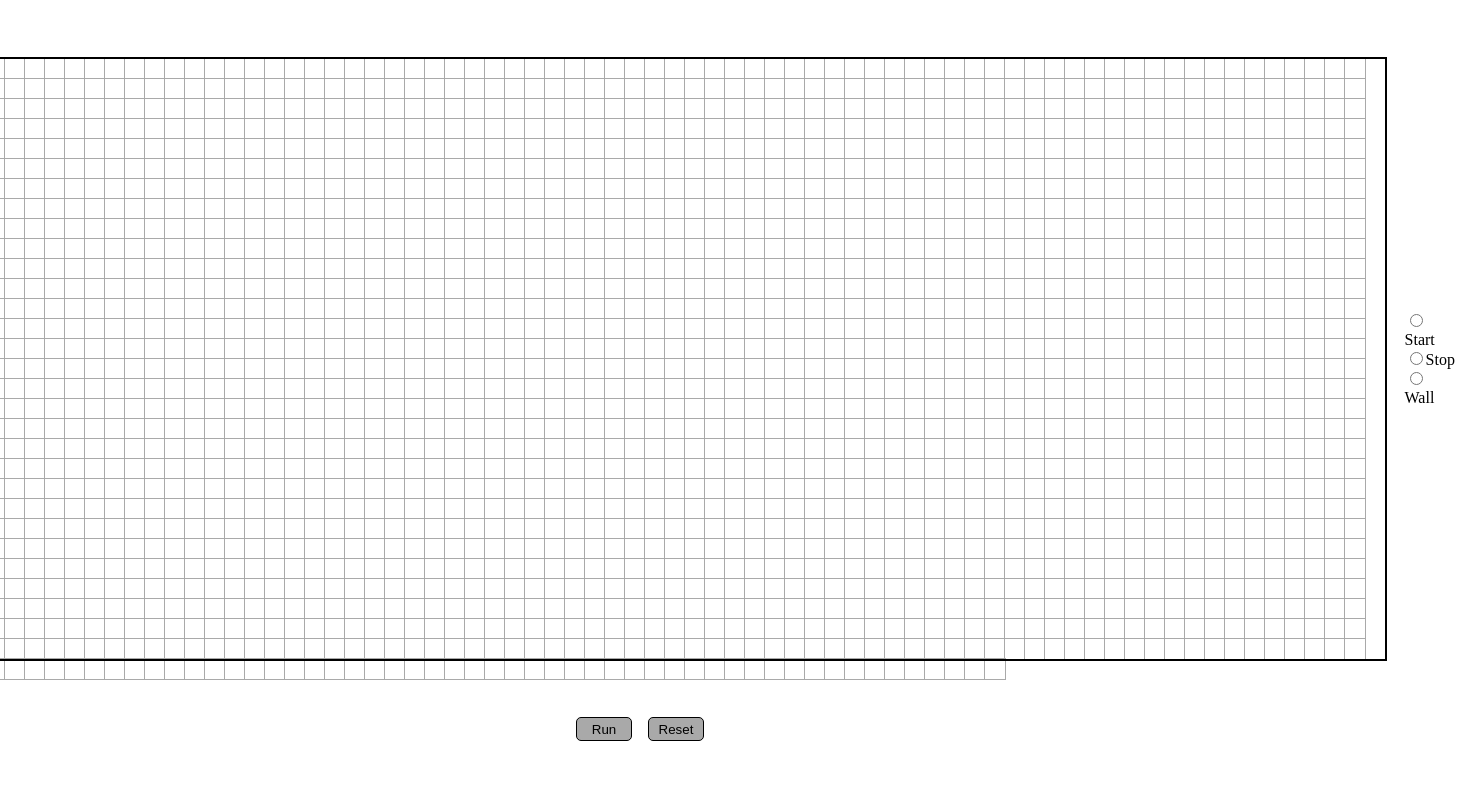
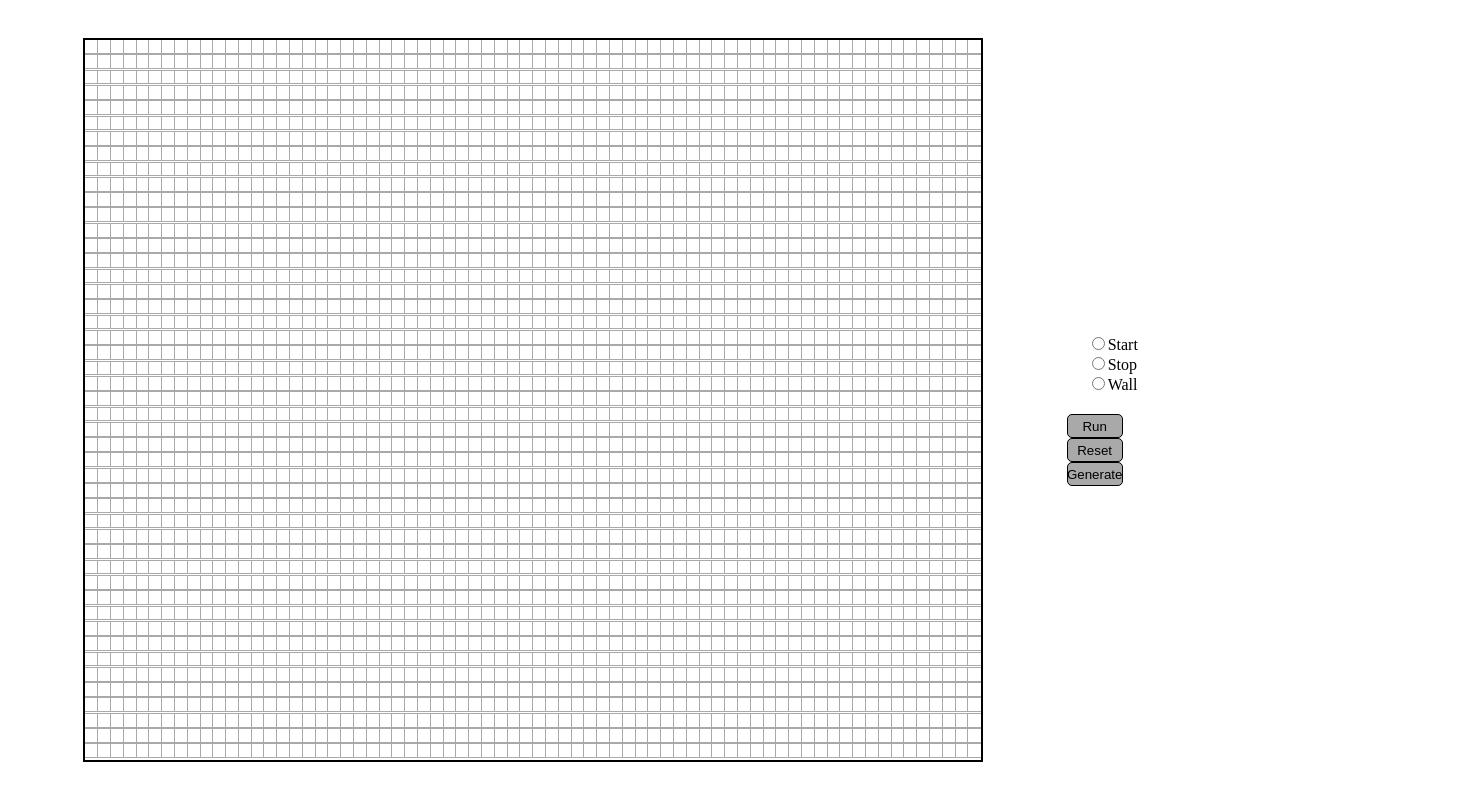
Before and after one commit to aidan-ching/pathfinding-visualizer, a React (Create React App) app: page / in a window 1280 px wide. Shown: the whole page, 1475 px wide, since content can reach past the window. Built offline with nearby package versions, Linux system fonts and the light colour scheme.

Commit message:
added animations

```diff
--- a/src/PathfindingVisualizer/Grid.js
+++ b/src/PathfindingVisualizer/Grid.js
@@ -1,13 +1,24 @@
 import React from "react";
 import Node from "./Node";
 
-const Grid = ({ start, finish, rows, cols, grid, changeGrid }) => {
+const Grid = ({
+  start,
+  finish,
+  rows,
+  cols,
+  grid,
+  handleMouseDown,
+  handleMouseEnter,
+  handleMouseUp,
+}) => {
   const generateGrid = () => {
     let myGrid = [];
     let count = 1;
 
-    for (let col = 0; col < cols; col++) { //how high the grid is
-      for (let row = 0; row < rows; row++) { //how wide the grid is
+    for (let col = 0; col < cols; col++) {
+      //how high the grid is
+      for (let row = 0; row < rows; row++) {
+        //how wide the grid is
         myGrid.push(
           <Node
             key={count}
@@ -16,9 +27,11 @@ const Grid = ({ start, finish, rows, cols, grid, changeGrid }) => {
             start={row === start[0] && col === start[1] ? true : false}
             end={row === finish[0] && col === finish[1] ? true : false}
             discovered={grid[row][col].explored}
-            path = {grid[row][col].path}
-            wall = {grid[row][col].wall}
-            changeGrid={changeGrid}
+            path={grid[row][col].path}
+            wall={grid[row][col].wall}
+            handleMouseDown={handleMouseDown}
+            handleMouseEnter={handleMouseEnter}
+            handleMouseUp={handleMouseUp}
           />
         );
         ++count;
--- a/src/PathfindingVisualizer/Node.js
+++ b/src/PathfindingVisualizer/Node.js
@@ -1,11 +1,43 @@
 import React from "react";
 
-const Node = ({ text, x, y, start, end, discovered, path, changeGrid, wall }) => {
+const Node = ({
+  text,
+  x,
+  y,
+  start,
+  end,
+  discovered,
+  path,
+  wall,
+  handleMouseDown,
+  handleMouseEnter,
+  handleMouseUp,
+}) => {
   return (
     <div
       className="node"
-      style={{ backgroundColor: start ? "DarkGreen" : end ? "FireBrick" : wall ? "black" : path ? "#6495ED" : discovered ? "lightblue" : "white"}}
-      onClickCapture={() => {changeGrid(x,y)}}
+      style={{
+        backgroundColor: start
+          ? "DarkGreen"
+          : end
+          ? "FireBrick"
+          : wall
+          ? "black"
+          : path
+          ? "#6495ED"
+          : discovered
+          ? "lightblue"
+          : "white",
+      }}
+      onMouseDown={() => {
+        handleMouseDown(x, y);
+      }}
+      onMouseEnter={() => {
+        handleMouseEnter(x, y);
+      }}
+      onMouseUp={() => {
+        handleMouseUp();
+      }}
     >
       {text}
     </div>
--- a/src/PathfindingVisualizer/Pathfinding.js
+++ b/src/PathfindingVisualizer/Pathfinding.js
@@ -4,24 +4,57 @@ import Button from "./Button";
 import RadioButtons from "./RadioButtons";
 import { useState } from "react";
 import * as algo from "../algorithms/dijkstra";
+import * as maze_gen from "../algorithms/maze_gen"
+
 
 const Pathfinding = () => {
-  const [rows, setRows] = useState(80);
-  const [cols, setCols] = useState(30);
+  const [rows, setRows] = useState(70);
+  const [cols, setCols] = useState(47);
   const [grid, setGrid] = useState(new algo.Grid(rows, cols).grid);
   const [start, setStart] = useState([-1, -1]); // x, y
   const [finish, setFinish] = useState([-1, -1]);
   const [itemToPlace, setItemToPlace] = useState(undefined);
+  const [mouseDown, setMouseDown] = useState(false);
+
+  const animationTime = 3;
 
   const run = () => {
-    let newGrid = algo.dijkstra_endgoal(grid, start, finish);
-    let tempNode = newGrid[finish[0]][finish[1]];
-    while (tempNode.prev !== undefined) {
-      tempNode = tempNode.prev;
-      newGrid[tempNode.x][tempNode.y].path = true;
+    //no start or end chosen
+    if (start === [-1, -1] || finish === [-1, -1]) {
+      console.log("Error: No start or/and end chosen");
+    } else {
+
+      let tempStart = start;
+      let tempFinish = finish;
+
+      reset();
+
+      setStart(tempStart);
+      setFinish(tempFinish);
+
+
+      let result = algo.dijkstra_endgoal(clearDiscovered(grid), tempStart, tempFinish);
+
+
+
+      //animate the discovered path first
+      for (let i = 0; i < result[1].length; ++i) {
+        setTimeout(() => {
+          let newGrid = grid.slice();
+          newGrid[result[1][i].x][result[1][i].y].explored = true;
+          setGrid(newGrid);
+        }, animationTime * i + animationTime);
+      }
+
+      //now animate the actual path found
+      for (let i = 0; i < result[0].length; ++i) {
+        setTimeout(() => {
+          let newGrid = grid.slice();
+          newGrid[result[0][i].x][result[0][i].y].path = true;
+          setGrid(newGrid);
+        }, (animationTime * i * 10) + animationTime * result[1].length);
+      }
     }
-
-    setGrid(newGrid);
   };
 
   const reset = () => {
@@ -35,11 +68,11 @@ const Pathfinding = () => {
   };
 
   const clearDiscovered = () => {
-    let newGrid = new algo.Grid(rows,cols).grid;
+    let newGrid = new algo.Grid(rows, cols).grid;
 
-    for (let i = 0; i < newGrid.length; ++i){
-      for (let j = 0; j < newGrid[i].length; ++j){
-        if (grid[i][j].wall){
+    for (let i = 0; i < newGrid.length; ++i) {
+      for (let j = 0; j < newGrid[i].length; ++j) {
+        if (grid[i][j].wall) {
           newGrid[i][j].wall = true;
         }
       }
@@ -56,12 +89,24 @@ const Pathfinding = () => {
       setGrid(clearDiscovered(grid));
       setFinish([x, y]);
     } else if (itemToPlace === "wall") {
-      let newGrid = JSON.parse(JSON.stringify(grid));
+      let newGrid = clearDiscovered(grid);
       newGrid[x][y].wall = true;
       setGrid(newGrid);
     }
+  };
 
-    console.log(grid[x][y]);
+  const handleMouseDown = (x, y) => {
+    setMouseDown(true);
+    changeGrid(x, y);
+  };
+
+  const handleMouseEnter = (x, y) => {
+    if (!mouseDown) return;
+    changeGrid(x, y);
+  };
+
+  const handleMouseUp = () => {
+    setMouseDown(false);
   };
 
   return (
@@ -73,14 +118,20 @@ const Pathfinding = () => {
           rows={rows}
           cols={cols}
           grid={grid}
-          changeGrid={changeGrid}
+          handleMouseDown={handleMouseDown}
+          handleMouseEnter={handleMouseEnter}
+          handleMouseUp={handleMouseUp}
         />
-        <RadioButtons onChange={changeItemToPlace} />
       </div>
 
       <div className="btn-container">
+        <RadioButtons onChange={changeItemToPlace} />
         <Button text="Run" onClick={run} />
         <Button text="Reset" onClick={reset} />
+        <Button text="Generate" onClick={() => {
+
+          console.log(maze_gen.fill_walls(grid));
+        }} />
       </div>
     </div>
   );
--- a/src/algorithms/dijkstra.js
+++ b/src/algorithms/dijkstra.js
@@ -148,8 +148,10 @@ function dijkstra(grid, start) {
 
 function dijkstra_endgoal(grid, start, end) {
   let grid_copy = JSON.parse(JSON.stringify(grid));
+  let result = [];
 
   let q = [];
+  let exploredInOrder = [];
 
   for (let i = 0; i < grid_copy.length; ++i) {
     for (let j = 0; j < grid_copy[i].length; ++j) {
@@ -181,6 +183,7 @@ function dijkstra_endgoal(grid, start, end) {
     q.splice(remove_index, 1);
     u.explored = true;
 
+    exploredInOrder.push(u);
 
     for (let i = 0; i < u.neighbours.length; ++i) {
       let tempNode = grid_copy[u.neighbours[i][0]][u.neighbours[i][1]];
@@ -203,13 +206,16 @@ function dijkstra_endgoal(grid, start, end) {
         u = u.prev;
       }
       path = path.reverse();
+      result.push(path);
 
       break;
     }
 
   }
 
-  return grid_copy;
+  result.push(exploredInOrder);
+
+  return result;
 }
 
 /*
--- /dev/null
+++ b/src/algorithms/maze_gen.js
@@ -0,0 +1,17 @@
+function fill_walls(grid){
+
+    for (let i = 0; i < grid.length; ++i){
+        for (let j = 0; j < grid[i].length; ++j){
+            grid[i][j].wall = true;
+        }
+    }
+    return grid;
+}
+
+function recursive_backtracking(grid){
+    grid = fill_walls(grid);
+    let initial = grid[0][0];
+
+}
+
+export { fill_walls }
--- a/src/index.css
+++ b/src/index.css
@@ -1,16 +1,18 @@
 .node{
-  width:20px;
-  height: 20px;
+  width: 1vw;
+  height: 1vw;
   outline: solid 1px darkgrey;
 }
 
 .grid{
   display:flex;
   flex-wrap: wrap;
-  width: 1600px;
-  height: 600px;
+  width: 70vw;
+  height: 90vh;
   outline: 2px solid black;
 }
+
+
 
 .btn{
   display:flex;
@@ -23,28 +25,33 @@
   width: 7vh;
 }
 
+.grid_setup{
+  display:flex;
+  align-items:flex-end;
+  margin:0;
+}
+
 .wrapper, html, body{
+  width: 100wh;
   height: 100vh;
   margin:0;
 }
 
 .wrapper{
   display:flex;
-  flex-direction: column;
+  flex-direction: row;
   align-items: center;
   justify-content: space-evenly;
 }
 
 .btn-container{
   display:flex;
-  width: 20vh;
+  flex-direction: column;
+  width: 10vw;
   justify-content: space-evenly;
 }
 
-.grid_setup{
-  display:flex;
-  align-items: center;
-}
+
 
 .radio_buttons{
   display:flex;
```
Also changed, not shown: src/algorithms/grid.js (+23 -41 lines), src/algorithms/node.js (added, +18 -0 lines).
